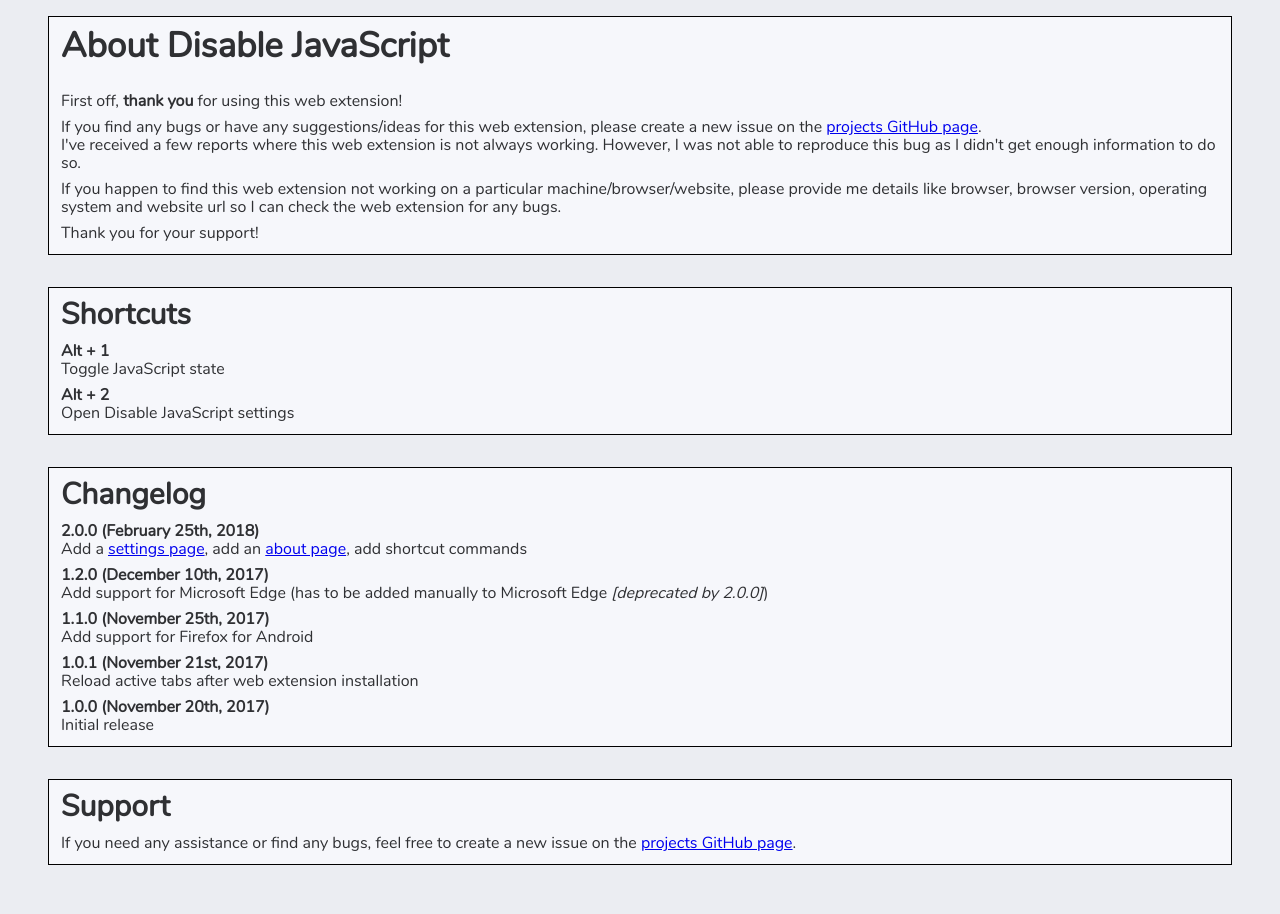
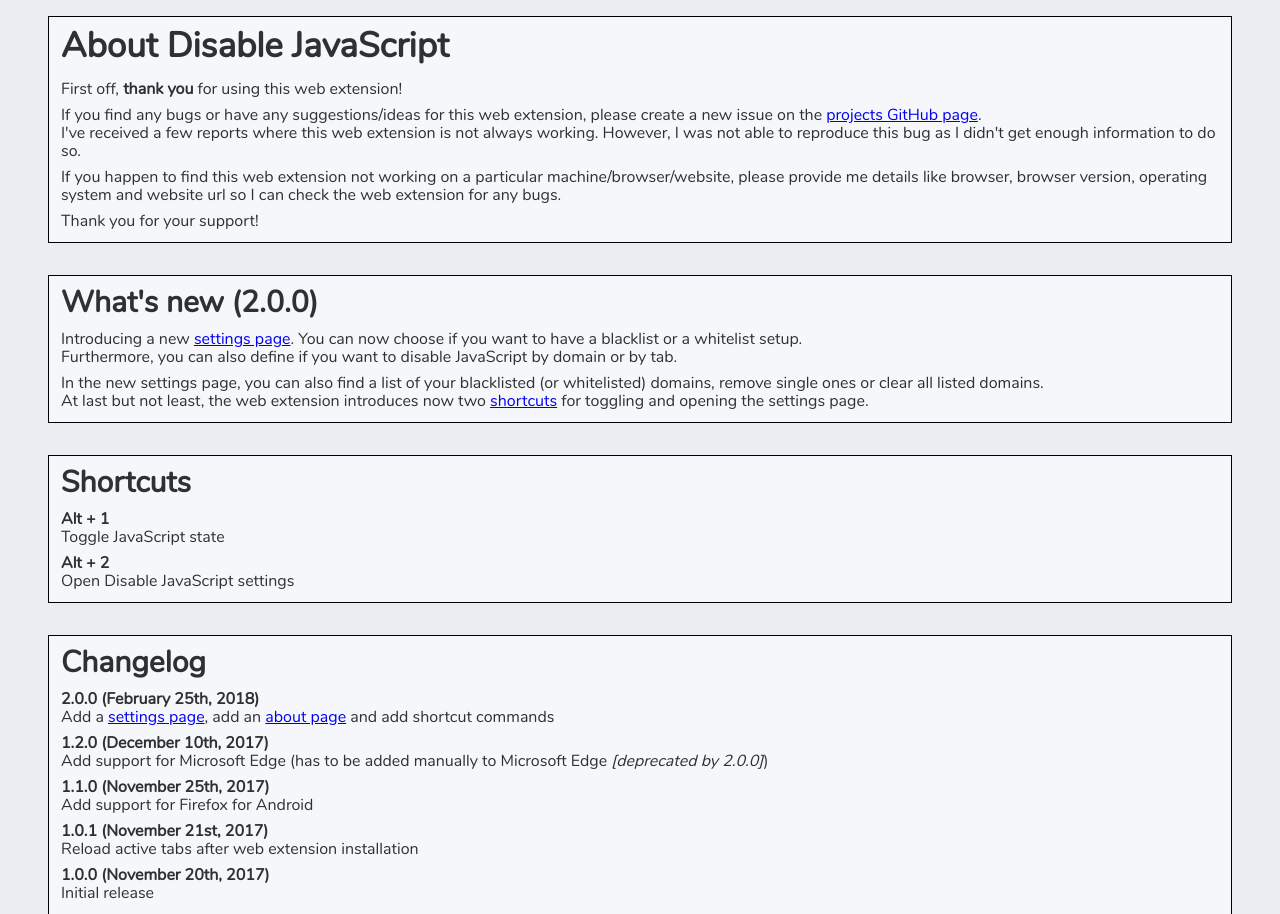
Before and after one commit to dpacassi/disable-javascript, a browser extension: page pages/about.html in a window 1280 px wide. Shown: the top 914 px of the page. Before the commit the page ends 881 px from the top, so only its background shows below. Drawn offline with Linux system fonts and the light colour scheme.

Commit message:
Add a what's new section to the about page

```diff
--- a/pages/about.html
+++ b/pages/about.html
@@ -32,6 +32,19 @@
         </article>
 
         <article>
+          <h2>What's new (2.0.0)</h2>
+          <p>
+            Introducing a new <a href="options.html">settings page</a>. You can now choose if you want to have a blacklist or a whitelist setup.<br />
+            Furthermore, you can also define if you want to disable JavaScript by domain or by tab.
+          </p>
+
+          <p>
+            In the new settings page, you can also find a list of your blacklisted (or whitelisted) domains, remove single ones or clear all listed domains.<br />
+            At last but not least, the web extension introduces now two <a href="#shortcuts">shortcuts</a> for toggling and opening the settings page.
+          </p>
+        </article>
+
+        <article id="shortcuts">
           <h2>Shortcuts</h2>
           <ul>
             <li>
@@ -50,7 +63,7 @@
           <ul>
             <li>
               <strong>2.0.0 (February 25th, 2018)</strong><br />
-              Add a <a href="options.html">settings page</a>, add an <a href="about.html">about page</a>, add shortcut commands
+              Add a <a href="options.html">settings page</a>, add an <a href="about.html">about page</a> and add shortcut commands
             </li>
             <li>
               <strong>1.2.0 (December 10th, 2017)</strong><br />
--- a/pages/src/sass/base/_base.scss
+++ b/pages/src/sass/base/_base.scss
@@ -23,7 +23,7 @@
 }
 
 h1 {
-  margin-bottom: 1.75rem;
+  margin-bottom: 1rem;
 }
 
 h2,
```
Also changed, not shown: pages/dist/css/style.css.
